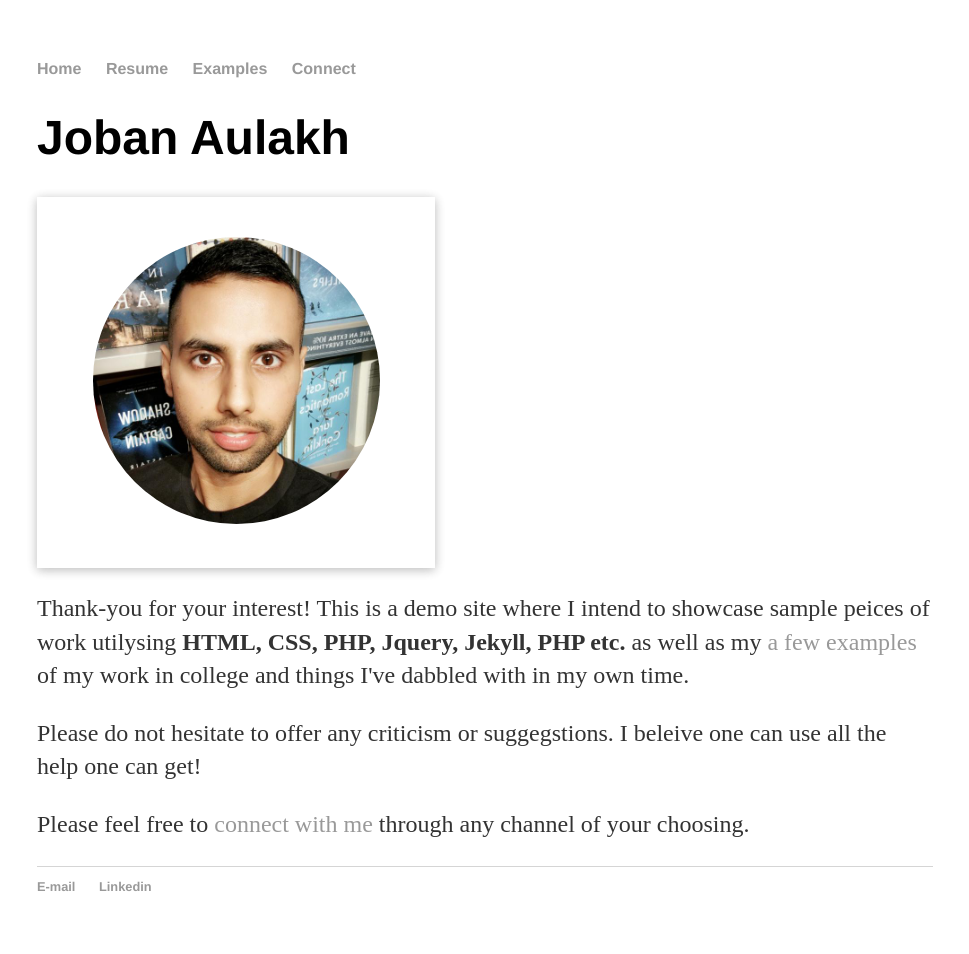
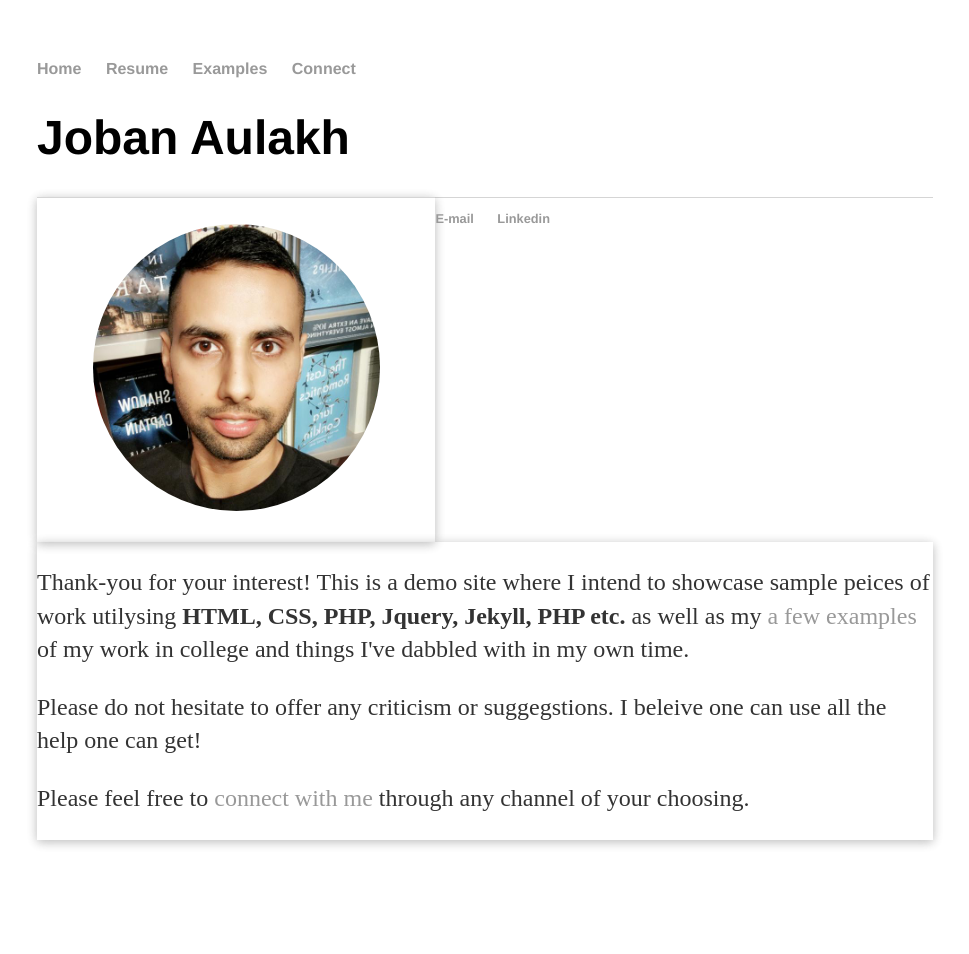
Before and after one commit to joe-bun/joe-bun.github.io, a Jekyll site: the page built from index.html, in a window 1280 px wide. Shown: the whole page, without its empty margins (155-1124 px from the left). Built offline with Jekyll 4.4.1, drawn with Linux system fonts in a browser that asks for light colours; after the commit the page ends 900 px from its top, so only the background shows below that.

Commit message:
float intro

```diff
--- a/css/main.css
+++ b/css/main.css
@@ -18,13 +18,18 @@
                 padding:20px;
 
     box-shadow:0 2px 10px 0 rgba(0,0,0,0.16),0 2px 10px 0 rgba(0,0,0,0.12);
+float: left;
 }
 .pp img {
 border-radius: 50%;
-padding: 20px;
+padding: 7px;
 max-width: 80%;
 Height: auto;
 
+}
+.intro {
+float: left;
+box-shadow:0 2px 10px 0 rgba(0,0,0,0.16),0 2px 10px 0 rgba(0,0,0,0.12);
 }
 a {
     text-decoration: none;
--- a/index.html
+++ b/index.html
@@ -7,8 +7,10 @@
 	<div class="pp">
 	<img src="pics/pp.jpg">
 		</div><!-- /.pp -->
-	<p>Thank-you for your interest! This is a demo site where I intend to showcase sample peices of work utilysing <b>HTML, CSS, PHP, Jquery, Jekyll, PHP etc.</b> as well as my <a href="/resume>resume</a>.</p>
+	<div class="intro">
+<p>Thank-you for your interest! This is a demo site where I intend to showcase sample peices of work utilysing <b>HTML, CSS, PHP, Jquery, Jekyll, PHP etc.</b> as well as my <a href="/resume>resume</a>.</p>
 <p>Although I haven't had a chance to develop any web content professionally but these are <a href="/examples">a few examples</a> of my work in college and things I've dabbled with in my own time.</p>
 <p>Please do not hesitate to offer any criticism or suggegstions. I beleive one can use all the help one can get!</p>
 <p>Please feel free to <a href="/connect">connect with me</a> through any channel of your choosing.</p>
+</div><!--/.intro-->
 </div><!-- /.blurb -->
```
